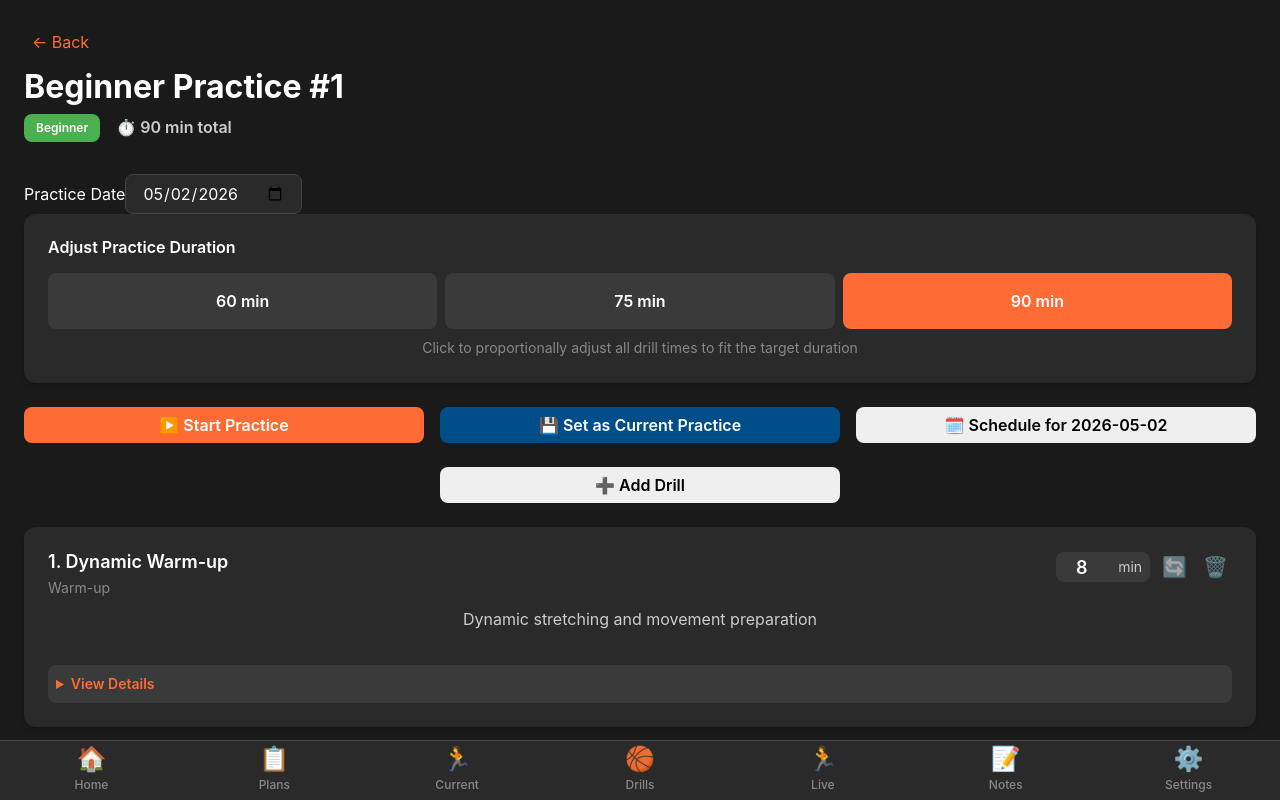
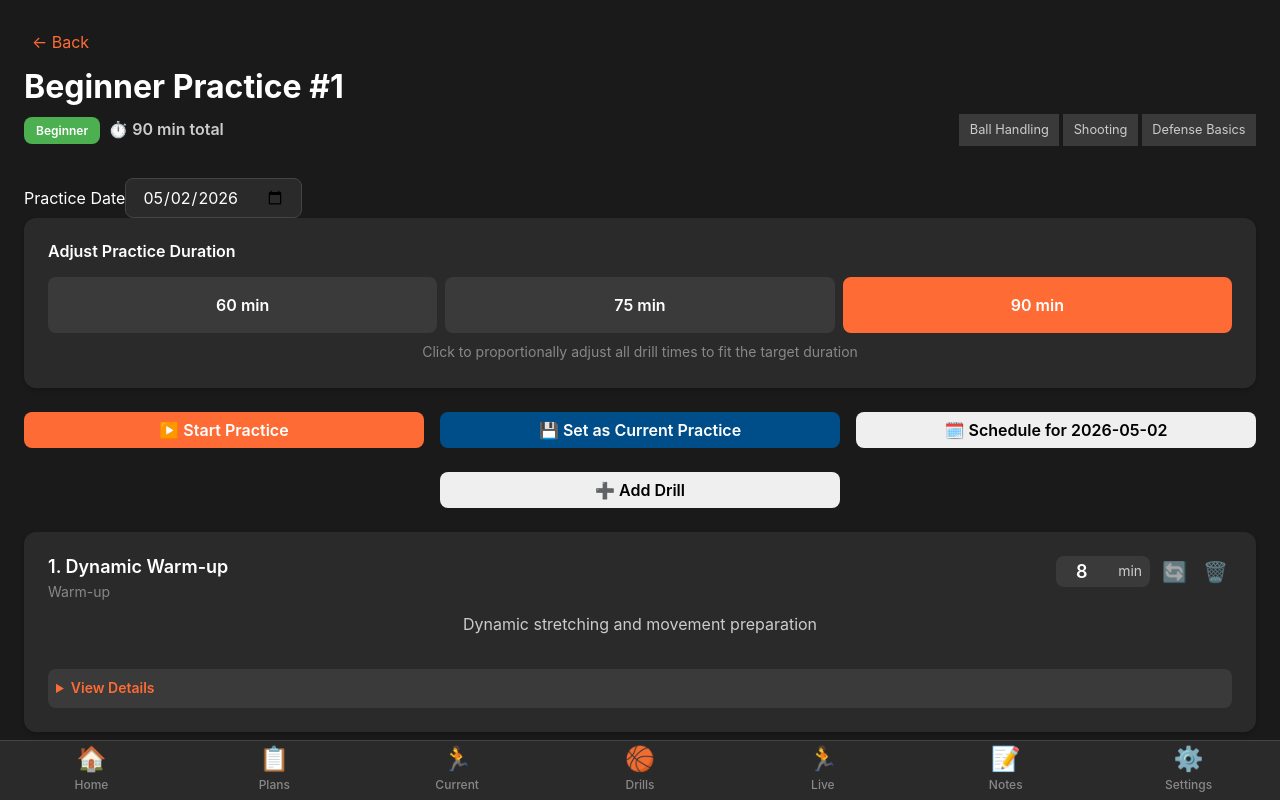
Before and after one commit to vpanep1-oss/chalk-talk, a React (Vite) app: page /plan/beginner-01-90min in a window 1280 px wide. Built offline with nearby package versions, Linux system fonts and the light colour scheme; no server answers.

Commit message:
Move focus areas to top header next to total time

```diff
--- a/src/pages/PlanEditor.css
+++ b/src/pages/PlanEditor.css
@@ -14,7 +14,7 @@
 
 .plan-meta-header {
   display: flex;
-  gap: var(--spacing-md);
+  gap: var(--spacing-sm);
   align-items: center;
   margin-top: var(--spacing-sm);
   flex-wrap: wrap;
@@ -23,6 +23,24 @@
 .total-time {
   color: var(--text-secondary);
   font-weight: 600;
+}
+
+.focus-tags-inline {
+  display: flex;
+  gap: var(--spacing-xs);
+  flex-wrap: wrap;
+  margin-left: auto;
+}
+
+.focus-tag {
+  display: inline-flex;
+  align-items: center;
+  padding: 0.35rem 0.65rem;
+  background: var(--surface-light);
+  border-radius: var(--radius-pill);
+  border: 1px solid var(--surface-dark);
+  font-size: 0.8rem;
+  color: var(--text-secondary);
 }
 
 .time-adjustment-section {
@@ -227,28 +245,13 @@
   line-height: 1.5;
 }
 
-.focus-areas-section {
-  background: var(--surface);
-  border-radius: var(--radius-lg);
-  padding: var(--spacing-lg);
-  box-shadow: var(--shadow-sm);
-}
-
-.focus-areas-section h3 {
-  font-size: 1rem;
-  margin-bottom: var(--spacing-md);
-}
-
-.focus-tags {
-  display: flex;
-  flex-wrap: wrap;
-  gap: var(--spacing-sm);
-}
-
 .focus-tag {
-  padding: var(--spacing-xs) var(--spacing-sm);
+  display: inline-flex;
+  align-items: center;
+  padding: 0.35rem 0.65rem;
   background: var(--surface-light);
-  border-radius: var(--radius-sm);
-  font-size: 0.875rem;
+  border-radius: var(--radius-pill);
+  border: 1px solid var(--surface-dark);
+  font-size: 0.8rem;
   color: var(--text-secondary);
 }
--- a/src/pages/PlanEditor.jsx
+++ b/src/pages/PlanEditor.jsx
@@ -207,6 +207,11 @@ const PlanEditor = ({ currentPractice, saveCurrentPractice, teamCode }) => {
         <div className="plan-meta-header">
           <span className={`level-badge ${plan.level.toLowerCase()}`}>{plan.level}</span>
           <span className="total-time">⏱️ {getTotalTime()} min total</span>
+          <div className="focus-tags-inline">
+            {plan.focusAreas.map((area, idx) => (
+              <span key={idx} className="focus-tag">{area}</span>
+            ))}
+          </div>
         </div>
       </div>
 
@@ -318,15 +323,6 @@ const PlanEditor = ({ currentPractice, saveCurrentPractice, teamCode }) => {
         })}
       </div>
 
-      <div className="focus-areas-section">
-        <h3>Focus Areas</h3>
-        <div className="focus-tags">
-          {plan.focusAreas.map((area, idx) => (
-            <span key={idx} className="focus-tag">{area}</span>
-          ))}
-        </div>
-      </div>
-
       <DrillSelectorModal
         isOpen={modalState.isOpen}
         onClose={() => setModalState({ isOpen: false, mode: null, blockIndex: null, initialCategory: 'all' })}
```
